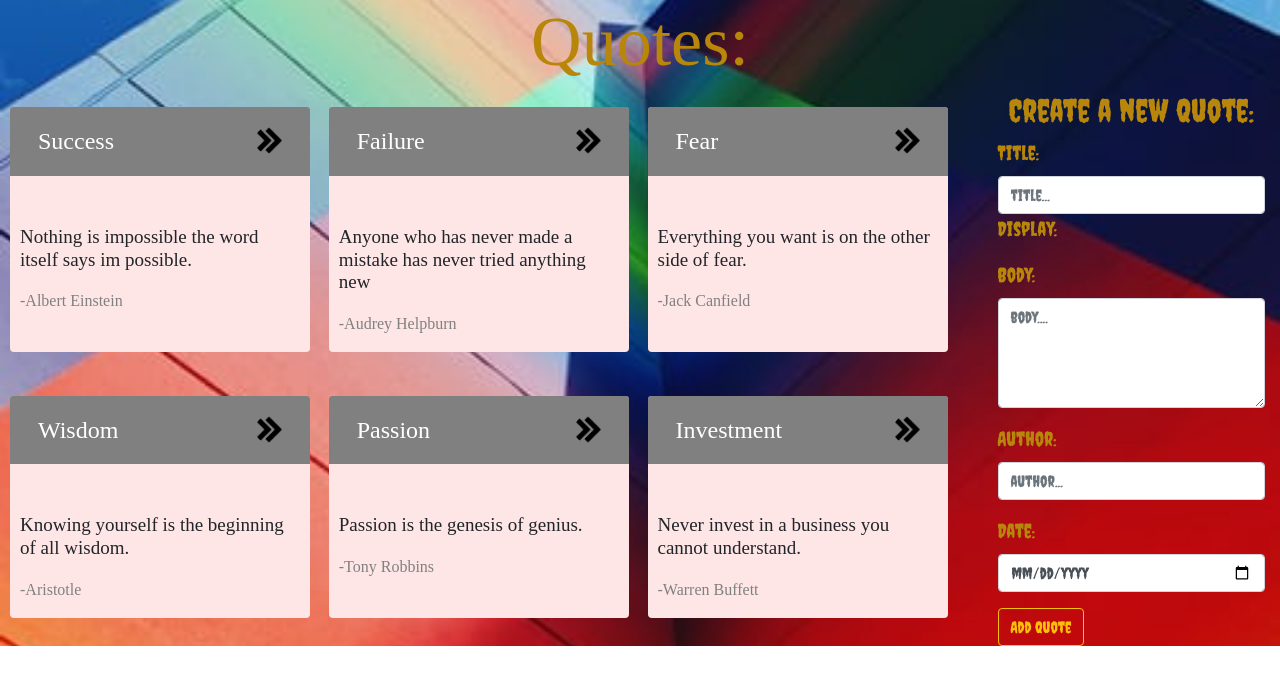
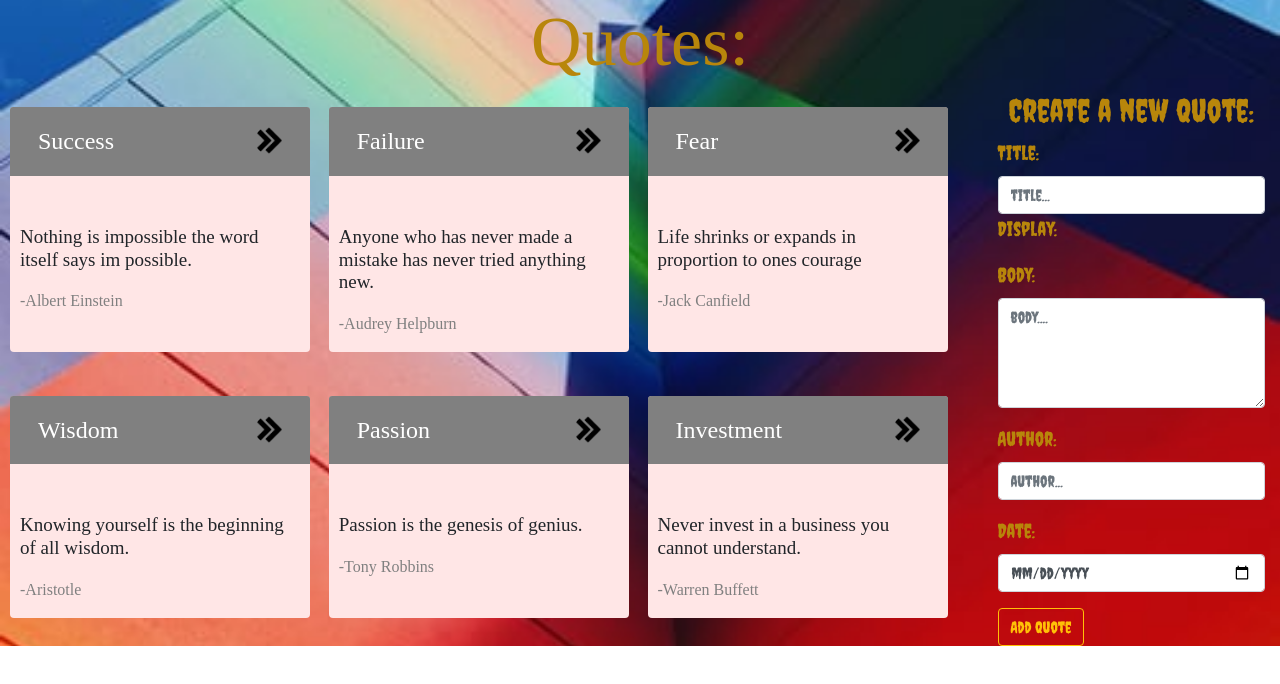
Before and after one commit to Cliffochieng/Quote-App, an Angular app: page / in a window 1280 px wide. Shown: the top 684 px of the page. Built offline with nearby package versions, Linux system fonts and the light colour scheme.

Commit message:
add quote aboutfear

```diff
--- a/src/app/quote/quote.component.ts
+++ b/src/app/quote/quote.component.ts
@@ -10,8 +10,8 @@ export class QuoteComponent implements OnInit {
   quotes: Quote[] = [
 
  new Quote('Success', 'Nothing is impossible the word itself says im possible.', 'Albert Einstein', new Date(2020, 9 - 1, 27),0,0),
-  new Quote('Failure ', "Anyone who has never made a mistake has never tried anything new", 'Audrey Helpburn', new Date(2020, 9 - 1, 27),0,0),
-  new Quote('Fear', 'Everything you want is on the other side of fear.', 'Jack Canfield', new Date(2020, 9 - 1, 27),0,0),
+  new Quote('Failure ', "Anyone who has never made a mistake has never tried anything new.", 'Audrey Helpburn', new Date(2020, 9 - 1, 27),0,0),
+  new Quote('Fear', 'Life shrinks or expands in proportion to ones courage', 'Jack Canfield', new Date(2020, 9 - 1, 27),0,0),
   new Quote('Wisdom', 'Knowing yourself is the beginning of all wisdom.', 'Aristotle', new Date(2020, 8 - 1, 27),0,0),
   new Quote('Passion ', 'Passion is the genesis of genius.', 'Tony Robbins', new Date(2020, 9 - 1, 27),0,0),
   new Quote('Investment ', 'Never invest in a business you cannot understand.', 'Warren Buffett', new Date(2020, 9 - 1, 27),0,0)
```
